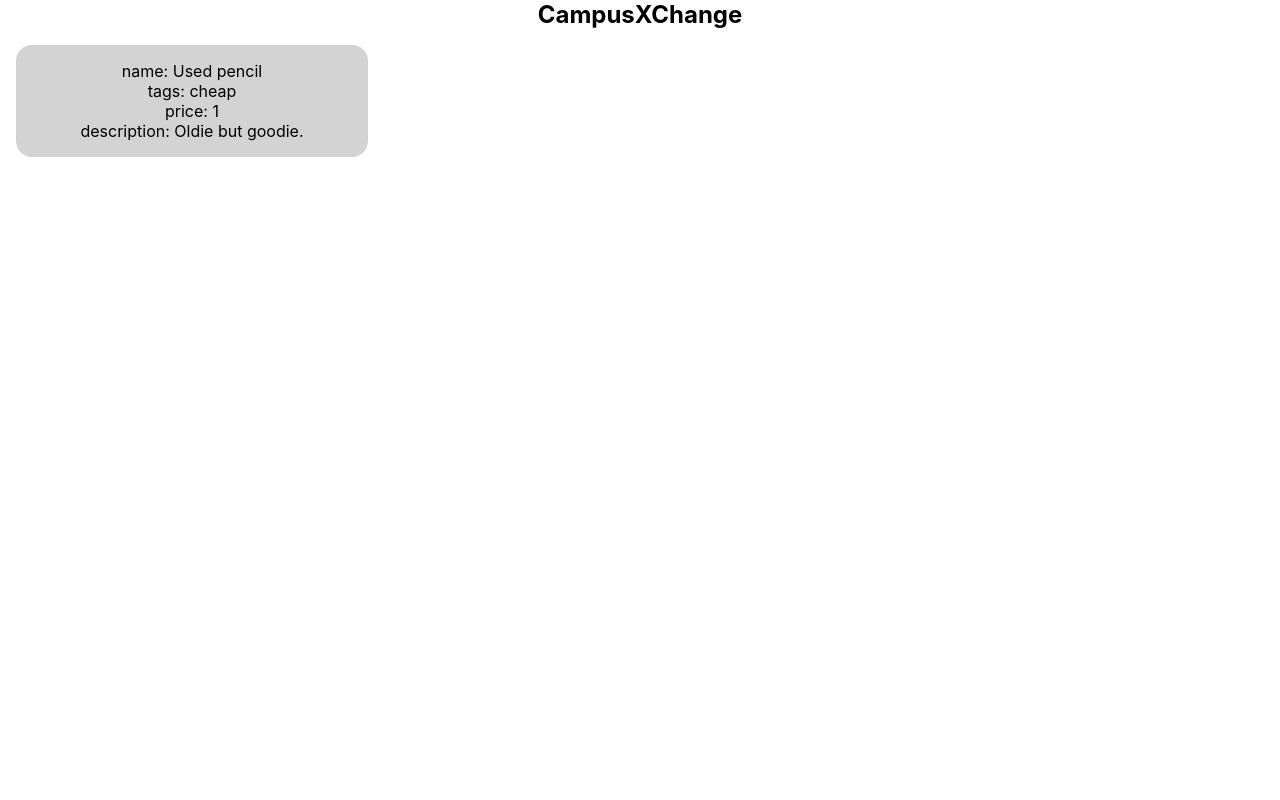
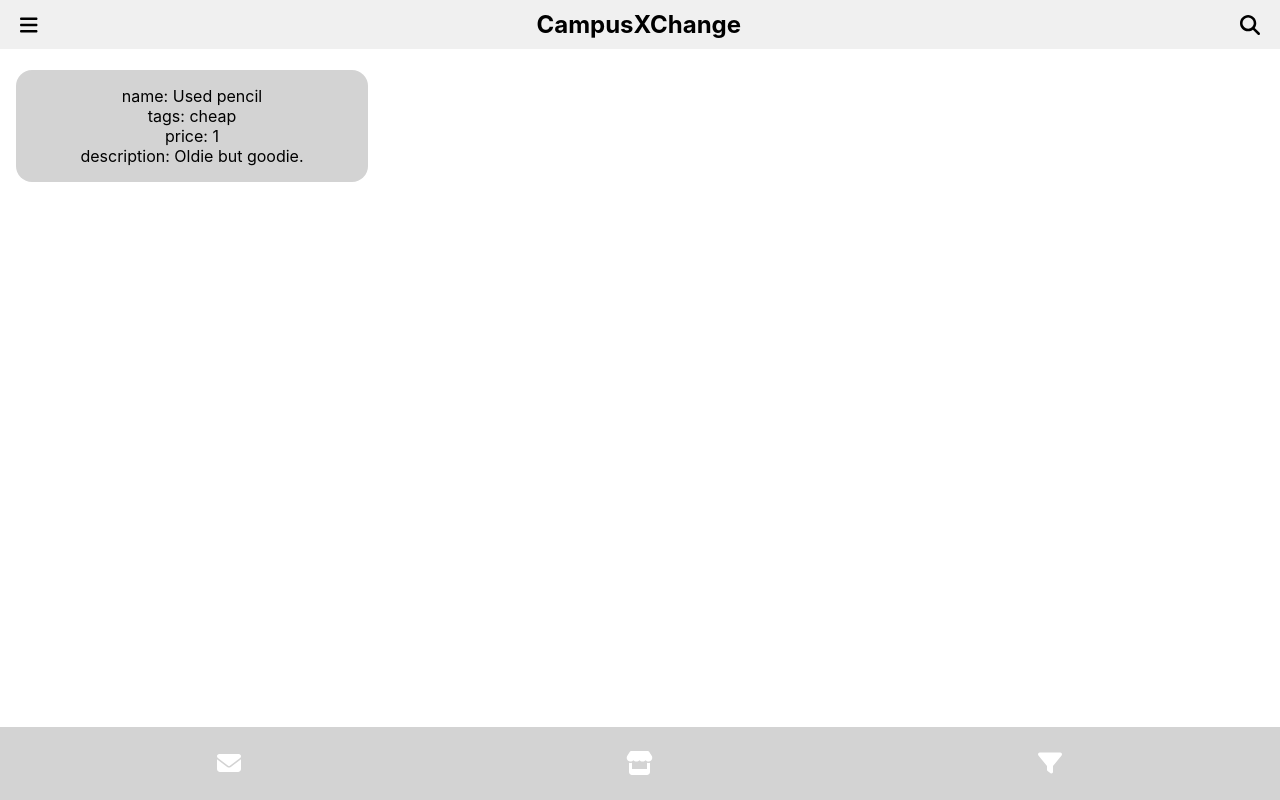
Before and after one commit to 394-s24/CampusXChange, a React (Vite) app: page / in a window 1280 px wide. Built offline with nearby package versions, Linux system fonts and the light colour scheme.

Commit message:
added header and footer

```diff
--- a/package.json
+++ b/package.json
@@ -10,6 +10,11 @@
     "coverage": "vitest run --coverage"
   },
   "dependencies": {
+    "@fortawesome/fontawesome-svg-core": "^6.5.1",
+    "@fortawesome/free-brands-svg-icons": "^6.5.1",
+    "@fortawesome/free-regular-svg-icons": "^6.5.1",
+    "@fortawesome/free-solid-svg-icons": "^6.5.1",
+    "@fortawesome/react-fontawesome": "^0.2.0",
     "react": "^18.2.0",
     "react-dom": "^18.2.0"
   },
--- a/src/App.css
+++ b/src/App.css
@@ -3,10 +3,33 @@
 }
 
 .header {
+  position: fixed;
+  top: 0;
+  left: 0;
+  width: 100%;
+  background-color: #f0f0f0;
+  padding: 10px 20px;
   display: flex;
-  flex-direction: row;
+  justify-content: space-between;
   align-items: center;
-  justify-content: center;
+  z-index: 1000;
+}
+
+.search-icon {
+  margin-right: 40px;
+}
+
+.content {
+  margin-top: 70px;
+  position: relative;
+}
+
+.menu-icon, .search-icon {
+  cursor: pointer;
+}
+
+.menu-icon:hover, .search-icon:hover {
+  color: #007bff;
 }
 
 .logo-text {
@@ -28,3 +51,28 @@
   padding: 1rem;
   width: 20rem;
 }
+
+.footer {
+  background-color: lightgray;
+  padding: 1.5rem;
+  position: fixed;
+  bottom: 0;
+  left: 0;
+  width: 100%;
+}
+
+.footer-icons {
+  display: flex;
+  justify-content: space-around;
+  align-items: center;
+  margin-right: 50px;
+}
+
+.footer-icons a {
+  margin: 0 10px;
+  color: white;
+}
+
+.footer-icons a svg {
+  font-size: 24px;
+}
--- a/src/App.jsx
+++ b/src/App.jsx
@@ -1,5 +1,7 @@
 import { useState } from 'react';
 import logo from './logo.svg';
+import { FontAwesomeIcon } from '@fortawesome/react-fontawesome'
+import { faBars, faSearch, faEnvelope, faStore, faFilter } from '@fortawesome/free-solid-svg-icons';
 import './App.css';
 
 const App = () => {
@@ -28,8 +30,14 @@ const App = () => {
   return (
     <div className="App">
       <div className="header">
+        <div className="menu-icon">
+          <FontAwesomeIcon icon={faBars} size="lg" />
+        </div>
         <div className="logo-text">
           CampusXChange
+        </div>
+        <div className="search-icon">
+          <FontAwesomeIcon icon={faSearch} size="lg" />
         </div>
       </div>
       <div className="content">
@@ -38,7 +46,13 @@ const App = () => {
         </div>
       </div>
       <div className="footer">
-
+        <footer>
+          <div className="footer-icons">
+            <a href="/messages"><FontAwesomeIcon icon={faEnvelope} /></a>
+            <a href="/marketplace"><FontAwesomeIcon icon={faStore} /></a>
+            <a href="/filter"><FontAwesomeIcon icon={faFilter} /></a>
+          </div>
+        </footer>
       </div>
     </div>
   );
```
Also changed, not shown: 1 other file (tests, documents, lock files or other folders).
